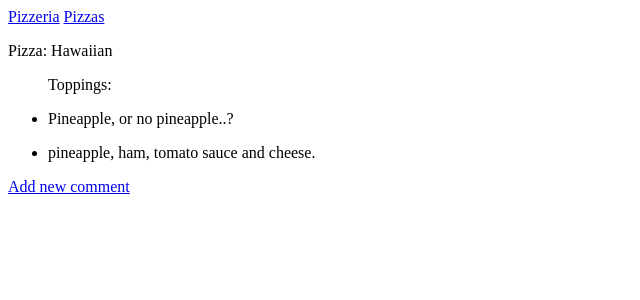
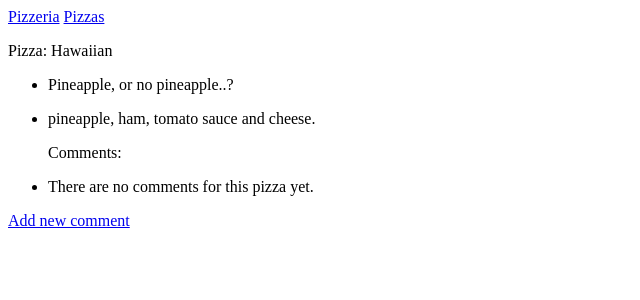
Before and after one commit to krmsn/pizzeria, a Django app: page /pizzas/2/ in a window 1280 px wide. Shown: the top 300 px of the page, without its empty margins (0-640 px from the left). Run offline with Django 3.2, Linux system fonts and the light colour scheme; data comes from the database, SQL or seed files in the repository; both versions use the stored data as it was after the commit.

Commit message:
second kermit

```diff
--- a/pizzas/admin.py
+++ b/pizzas/admin.py
@@ -1,7 +1,8 @@
 from django.contrib import admin
-from .models import Pizza, Topping
+from .models import Pizza, Topping, Comment
 
 # Register your models here.
 
 admin.site.register(Pizza)
 admin.site.register(Topping)
+admin.site.register(Comment)
--- a/pizzas/forms.py
+++ b/pizzas/forms.py
@@ -1,8 +1,8 @@
 from django import forms
-from .models import Topping
+from .models import Comment
 
 class CommentForm(forms.ModelForm):
     class Meta:
-        model = Topping
+        model = Comment
         fields = ['name']
-        labels = {'name':''}
+        widgets = {'name':forms.Textarea(attrs={'cols':80})}
--- a/pizzas/models.py
+++ b/pizzas/models.py
@@ -18,3 +18,15 @@ class Topping(models.Model):
 
         def __str__(self):
             return f"{self.name}..."
+
+
+class Comment(models.Model):
+    pizza = models.ForeignKey(Pizza, on_delete = models.CASCADE)
+    name = models.TextField()
+    date_added = models.DateTimeField(auto_now_add = True)
+
+    class Meta:
+        verbose_name_plural = 'comments'
+
+        def __str__(self):
+            return f"{self.name}..."
--- a/pizzas/templates/pizzas/pizza.html
+++ b/pizzas/templates/pizzas/pizza.html
@@ -5,8 +5,6 @@
 <p>Pizza: {{ pizza }}</p>
 
 <ul>
-
-    <p>Toppings:</p>
 
     {% for topping in toppings %}
 
@@ -20,6 +18,23 @@
 
 </ul>
 
+<ul>
+
+    <p>Comments:</p>
+
+    {% for comment in comments %}
+
+    <li>
+        <p>{{comment.date_added|date:'M d, Y H:i'}}</p>
+        <p>{{comment.name}}</p>
+
+    </li>
+    {% empty %}
+    <li>There are no comments for this pizza yet.</li>
+    {% endfor %}
+
+</ul>
+
 <p>
     <a href = "{% url 'pizzas:new_comment' pizza.id %}">Add new comment</a>
 </p>
--- a/pizzas/views.py
+++ b/pizzas/views.py
@@ -17,8 +17,9 @@ def pizzas(request):
 def pizza(request, pizza_id):
     pizza = Pizza.objects.get(id = pizza_id)
     toppings = pizza.topping_set.order_by('name')
+    comments = pizza.comment_set.all()
 
-    context = {'pizza': pizza, 'toppings':toppings}
+    context = {'pizza': pizza, 'toppings':toppings, 'comments':comments}
     return render(request, 'pizzas/pizza.html', context)
 
 
```
Also changed, not shown: db.sqlite3, pizzas/migrations/0003_comment.py (added).
